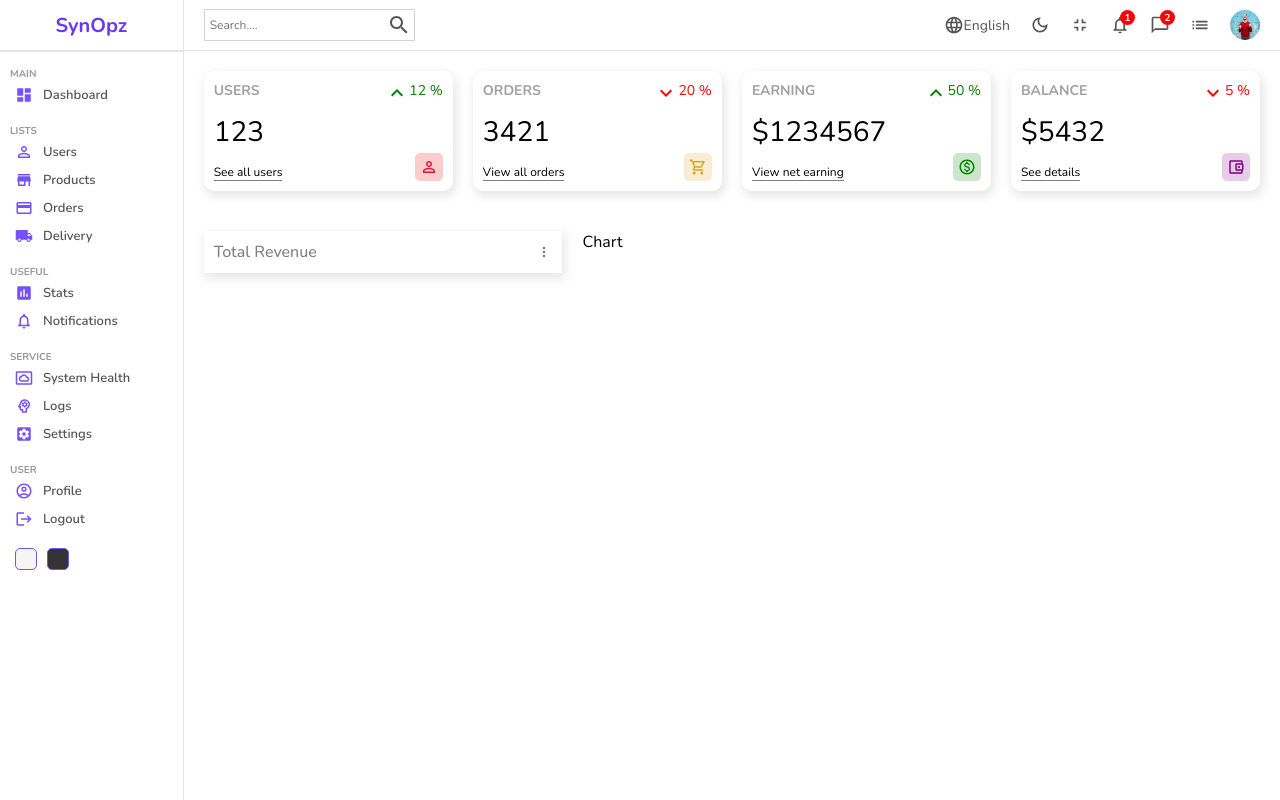
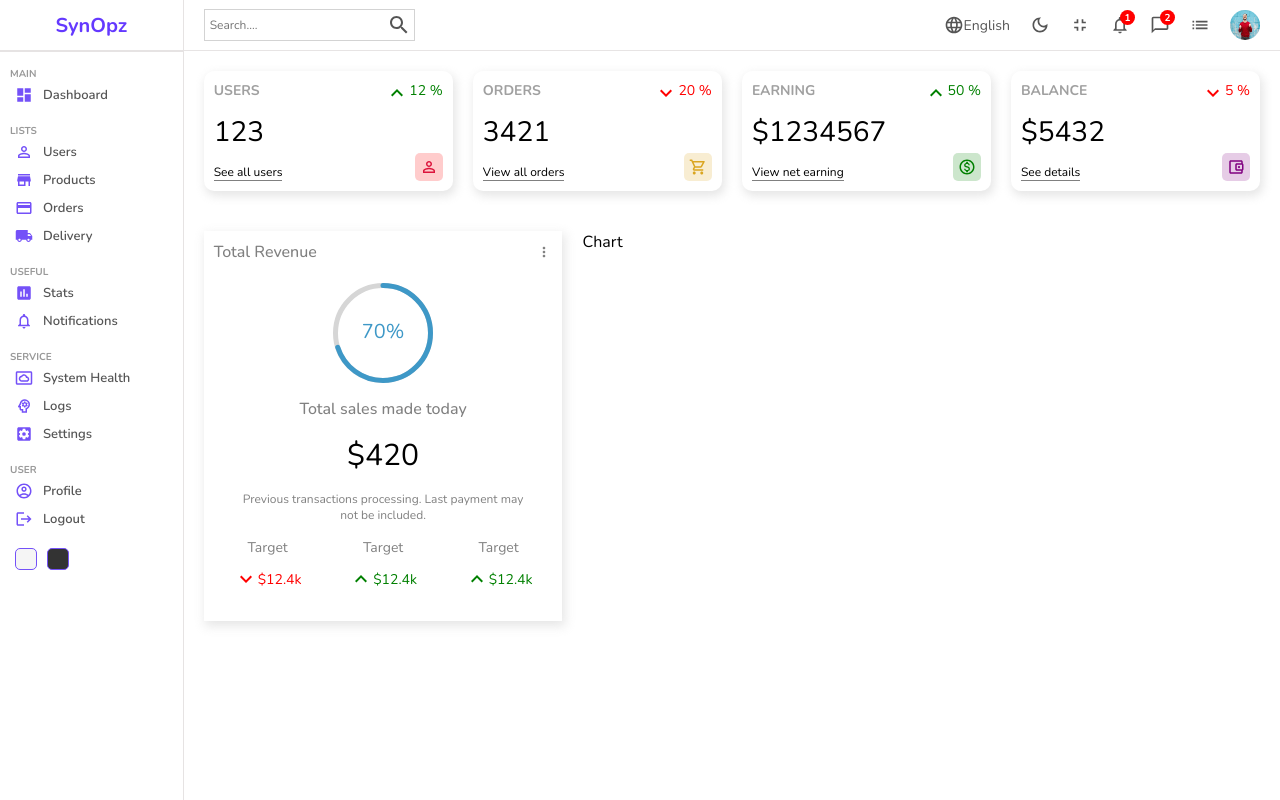
Before and after one commit to ppilla1/admin-dashboard-reatjs, a React (Create React App) app: page / in a window 1280 px wide. Built offline with nearby package versions, Linux system fonts and the light colour scheme.

Commit message:
Designed progress widget

```diff
--- a/src/components/featured/Featured.jsx
+++ b/src/components/featured/Featured.jsx
@@ -1,7 +1,11 @@
 import React from "react"
 import "./Featured.scss"
 import MoreVertIcon from '@mui/icons-material/MoreVert'
+import KeyboardArrowUpIcon from '@mui/icons-material/KeyboardArrowUp'
+import KeyboardArrowDownIcon from '@mui/icons-material/KeyboardArrowDown'
+
 import { CircularProgressbar } from "react-circular-progressbar"
+import "react-circular-progressbar/dist/styles.css"
 
 const Featured = () => {
 
@@ -12,7 +16,37 @@ const Featured = () => {
                 <MoreVertIcon className="icon"/>
             </div>
             <div className="bottom">
-                <div className="featureChart"></div>
+                <div className="featureChart">
+                    <CircularProgressbar value={70} text={"70%"} strokeWidth={5}/>
+                </div>
+                <p className="title">Total sales made today</p>
+                <p className="amount">$420</p>
+                <p className="desc">
+                    Previous transactions processing. Last payment may not be included.
+                </p>
+                <div className="summary">
+                    <div className="item">
+                        <div className="itemTitle">Target</div>
+                        <div className="itemResult negative">
+                            <KeyboardArrowDownIcon className="icon"/>
+                            <div className="resultAmount">$12.4k</div>
+                        </div>
+                    </div>
+                    <div className="item">
+                        <div className="itemTitle">Target</div>
+                        <div className="itemResult positive">
+                            <KeyboardArrowUpIcon className="icon"/>
+                            <div className="resultAmount">$12.4k</div>
+                        </div>
+                    </div>
+                    <div className="item">
+                        <div className="itemTitle">Target</div>
+                        <div className="itemResult positive">
+                            <KeyboardArrowUpIcon className="icon"/>
+                            <div className="resultAmount">$12.4k</div>
+                        </div>
+                    </div>
+                </div>
             </div>
         </div>
     )
--- a/src/components/featured/Featured.scss
+++ b/src/components/featured/Featured.scss
@@ -19,4 +19,66 @@
             font-weight: 500;
         }
     }
+
+    .bottom {
+        padding: 20px;
+        display: flex;
+        flex-direction: column;
+        justify-items: center;
+        align-items: center;
+        gap: 15px;
+
+        .featureChart {
+            width: 100px;
+            height: 100px;
+        }
+
+        .title {
+            font-weight: 500;
+            color: gray;
+        }
+
+        .amount {
+            font-size: 30px;
+        }
+
+        .desc {
+            font-weight: 300;
+            font-size: 12px;
+            color: gray;
+            text-align: center;
+        }
+        .summary {
+            width: 100%;
+            display: flex;
+            align-items: center;
+            justify-content: space-between;
+
+            .item {
+                text-align: center;
+
+                .itemTitle {
+                    font-size: 14px;
+                    color: gray;
+                }
+
+                .itemResult {
+                    display: flex;
+                    align-items: center;
+                    margin-top: 10px;
+                    font-size: 14px;
+
+                    &.positive {
+                        color: green;
+                    }
+
+                    &.negative {
+                        color: red;
+                    }
+                }
+            }
+        }
+
+
+    }
 }
```
